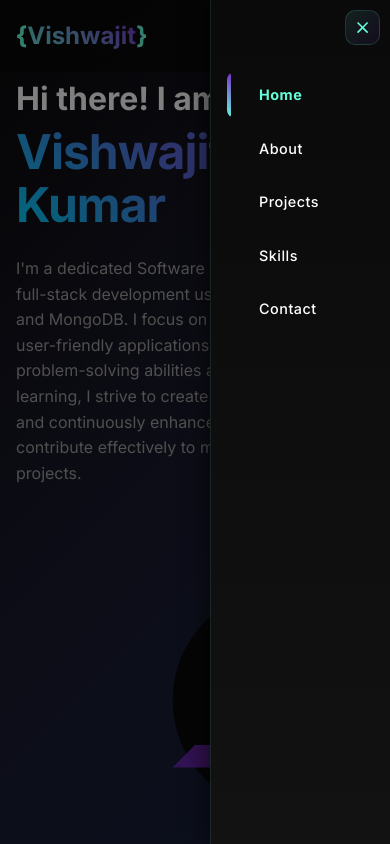
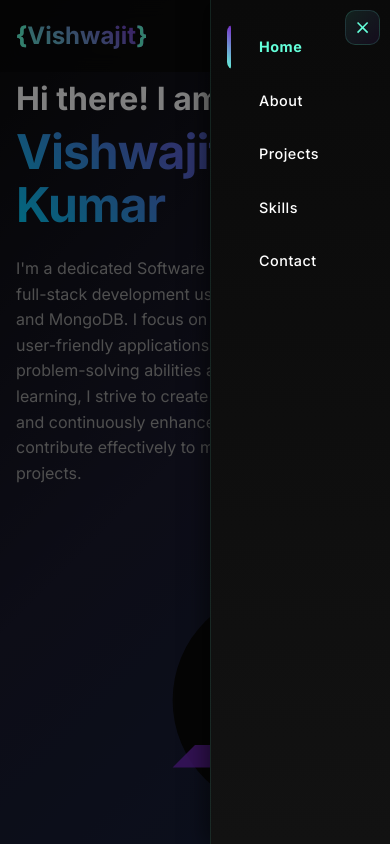
Before and after one commit to Vishwajit8521/My-Portfolio, a React (Create React App) app in the folder client/: page / in a window 390 px wide. Both pictures are taken after a click on the button 363 px from the left and 36 px from the top of the page. Shown: the top 844 px of the page. Built offline with nearby package versions, Linux system fonts and the light colour scheme.

Commit message:
Updated project files with new changes

```diff
--- a/client/src/components/Contact.js
+++ b/client/src/components/Contact.js
@@ -73,7 +73,7 @@ const Contact = () => {
               <SocialIconButton href="mailto:vk7403654@gmail.com" aria-label="Email">
                 <EmailIcon />
               </SocialIconButton>
-              <SocialIconButton href="https://www.linkedin.com/in/vishwajit-kale-3040a4250/" target="_blank" aria-label="LinkedIn">
+              <SocialIconButton href="https://www.linkedin.com/in/vishwajit-kumar-8ab325269" target="_blank" aria-label="LinkedIn">
                 <LinkedInIcon />
               </SocialIconButton>
               <SocialIconButton href="https://github.com/Vishwajit8521" target="_blank" aria-label="GitHub">
@@ -83,8 +83,8 @@ const Contact = () => {
 
             <Box sx={{ display: 'flex', gap: 2, justifyContent: { xs: 'center', md: 'flex-start' } }}>
               <ActionButton
-                href="/path-to-resume.pdf"
-                download
+                href="/resume.pdf"
+                download="Vishwajit_Kumar_Resume.pdf"
                 startIcon={<DownloadIcon />}
               >
                 Resume
--- a/client/src/components/Navbar.js
+++ b/client/src/components/Navbar.js
@@ -65,6 +65,8 @@ const Navbar = () => {
     { name: 'Skills', path: '#skills' },
     { name: 'Contact', path: '#contact' }
   ], []);
+
+
 
   React.useEffect(() => {
     const handleScroll = () => {
@@ -146,7 +148,8 @@ const Navbar = () => {
       >
         <CloseIcon sx={{ color: '#64ffda', fontSize: '1.2rem' }} />
       </IconButton>
-      <List sx={{ width: '100%', mt: 6 }}>
+
+      <List sx={{ width: '100%' }}>
         {navItems.map((item) => (
           <ListItem
             key={item.name}
@@ -215,6 +218,7 @@ const Navbar = () => {
             </Logo>
           </Box>
 
+          <Box sx={{ display: 'flex', alignItems: 'center' }}>
             {isMobile ? (
               <IconButton
                 color="inherit"
@@ -254,6 +258,7 @@ const Navbar = () => {
                 ))}
               </Box>
             )}
+          </Box>
         </Toolbar>
       </StyledAppBar>
 
```
Also changed, not shown: 2 other files (tests, documents, lock files or other folders). Lines whose indentation alone changed are shown as unchanged.
